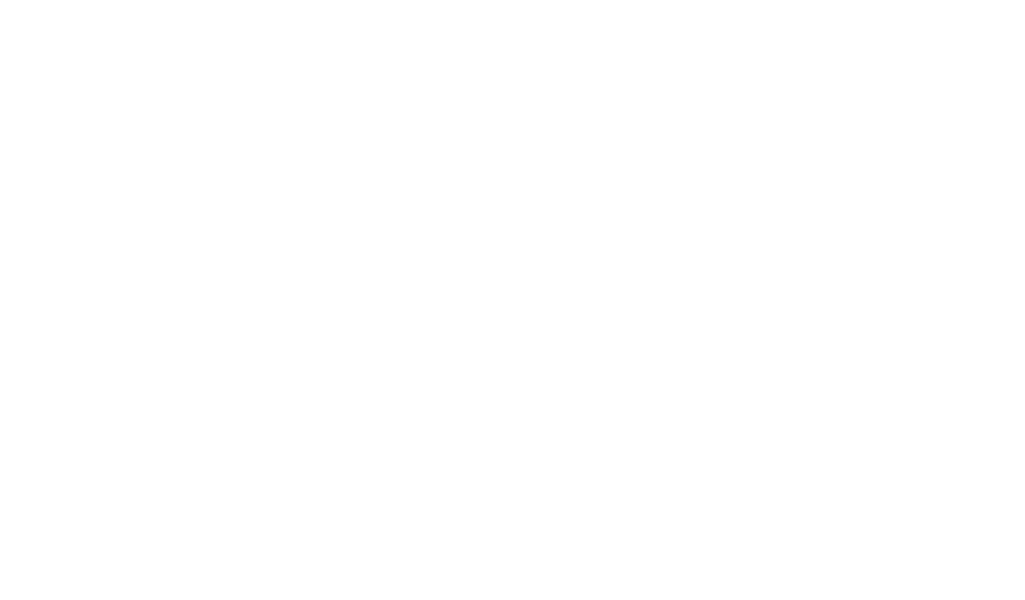
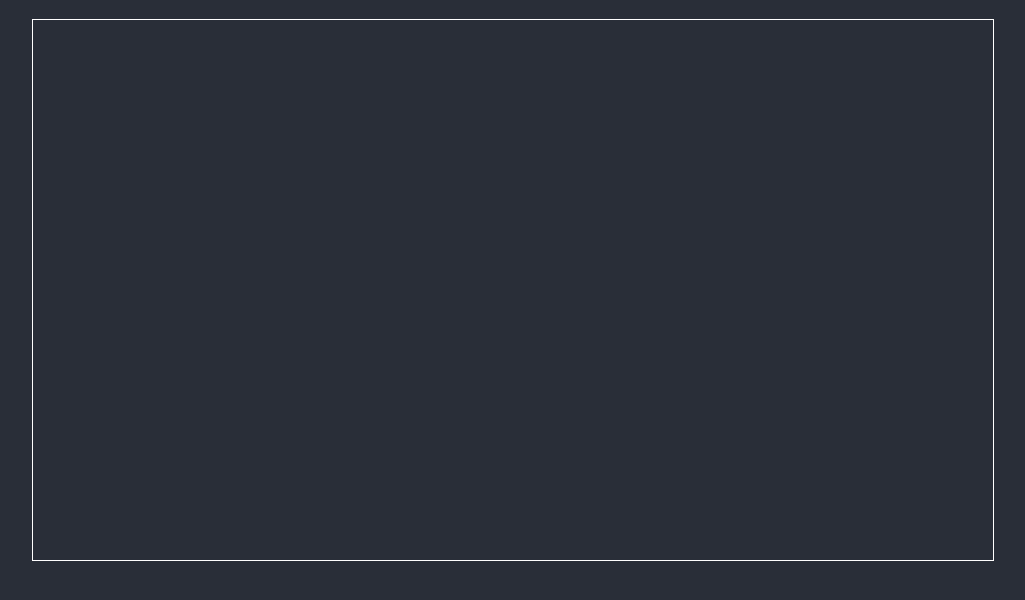
Before and after one commit to Pyrocake/110rpg, a plain HTML site: page index.html in a window 1280 px wide. Shown: the whole page, without its empty margins (127-1152 px from the left). Drawn offline with Linux system fonts and the light colour scheme.

Commit message:
css canvas added

```diff
--- a/index.html
+++ b/index.html
@@ -2,7 +2,12 @@
 <html>
     <head>
         <title>PLACEHOLDER NAME</title>
+        <link href="/styles.css" type="text/css" rel="stylesheet">
     </head>
     <body>
+        <div class="game-container">
+            <!-- width and height are placeholder -->
+            <canvas class="game-canvas" width="960" height="540"></canvas>
+        </div>
     </body>
 </html>
--- /dev/null
+++ b/styles.css
@@ -0,0 +1,19 @@
+* {
+    box-sizing: border-box;
+}
+body {
+    background: #292e38;
+    padding: 0;
+    margin: 0;
+    overflow: hidden;
+}
+
+.game-container {
+    position: relative;
+    /* width and height are placeholder */
+    width: 960px;
+    height: 540px;
+    margin: 0 auto;
+    margin-top: 20px;
+    outline: 1px solid white;
+}
```
